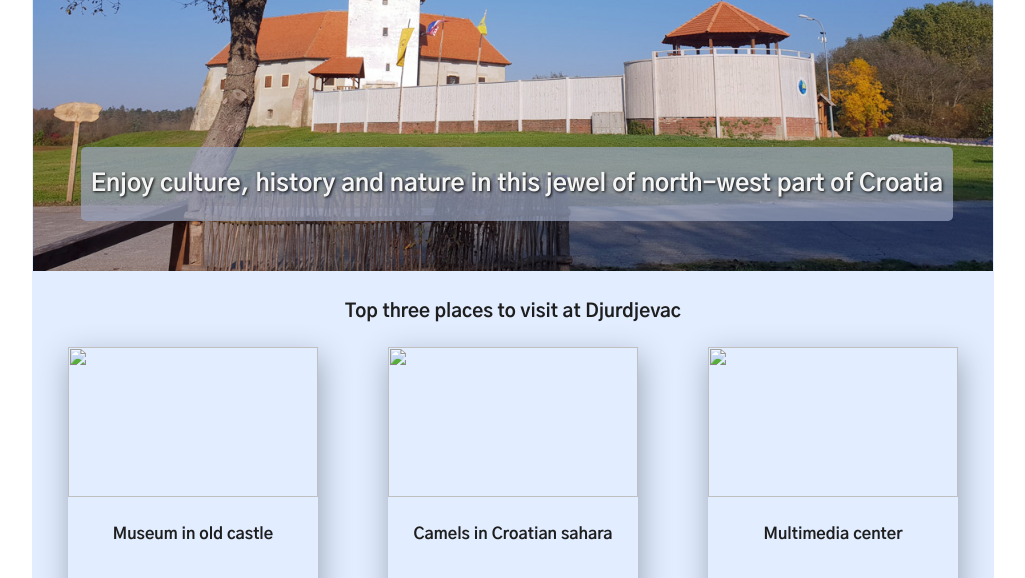
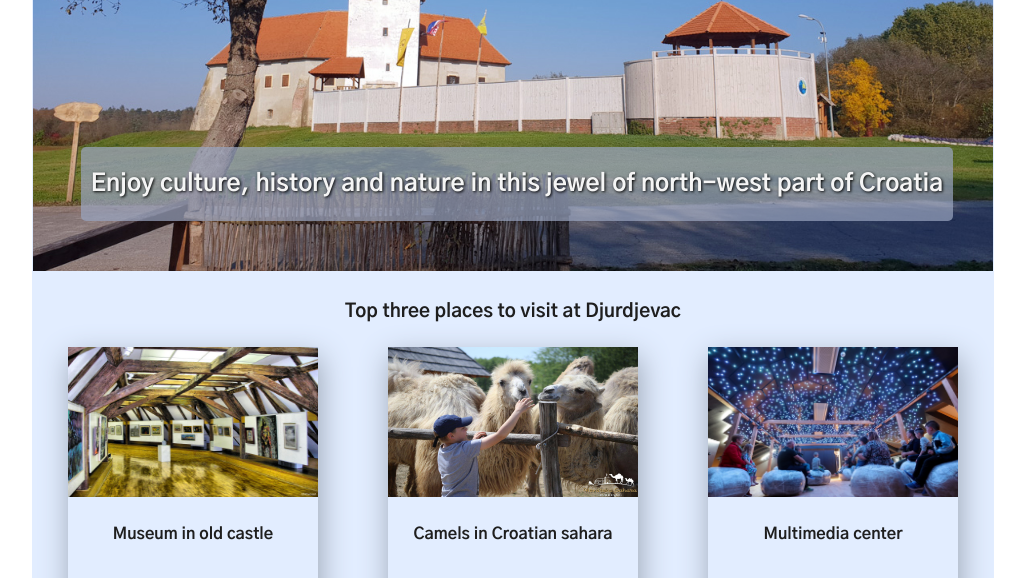
Before and after one commit to hlenhard/Hometown, a plain HTML site: page index.html in a window 1280 px wide. Shown: the part 210-788 px from the top of the page, without its empty margins (127-1152 px from the left). Drawn offline with Linux system fonts and the light colour scheme.

Commit message:
Update index.html

```diff
--- a/index.html
+++ b/index.html
@@ -29,14 +29,14 @@
       <div class="activities-img">
         <div class="img1">
           <a href="https://muzej-djurdjevac.hr/" target="_blank">
-            <img src="images/galerija.jpeg"
+            <img src="galerija.jpeg"
           /></a>
           <h4>Museum in old castle</h4>
           <p>You can see exhibits of many local and world artists.</p>
         </div>
         <div class="img1">
           <a href="https://visitdjurdjevac.hr/hrvatska-sahara/" target="_blank">
-            <img src="images/deve.jpeg" />
+            <img src="deve.jpeg" />
           </a>
           <h4>Camels in Croatian sahara</h4>
           <p>
@@ -47,7 +47,7 @@
           <a
             href="https://visitdjurdjevac.hr/posjetiteljski-centar-durdevacki-pijesci/"
             target="_blank"
-            ><img src="images/mm-centar.jpeg" />
+            ><img src="mm-centar.jpeg" />
           </a>
 
           <h4>Multimedia center</h4>
@@ -59,7 +59,7 @@
     <!-- GUIDE SECTION -->
     <div class="guide">
       <div class="card">
-        <img id="portrait" src="images/Hrvoje.webp" />
+        <img id="portrait" src="Hrvoje.webp" />
         <div class="guide-txt">
           <h3>Your guide</h3>
           <p>
```
